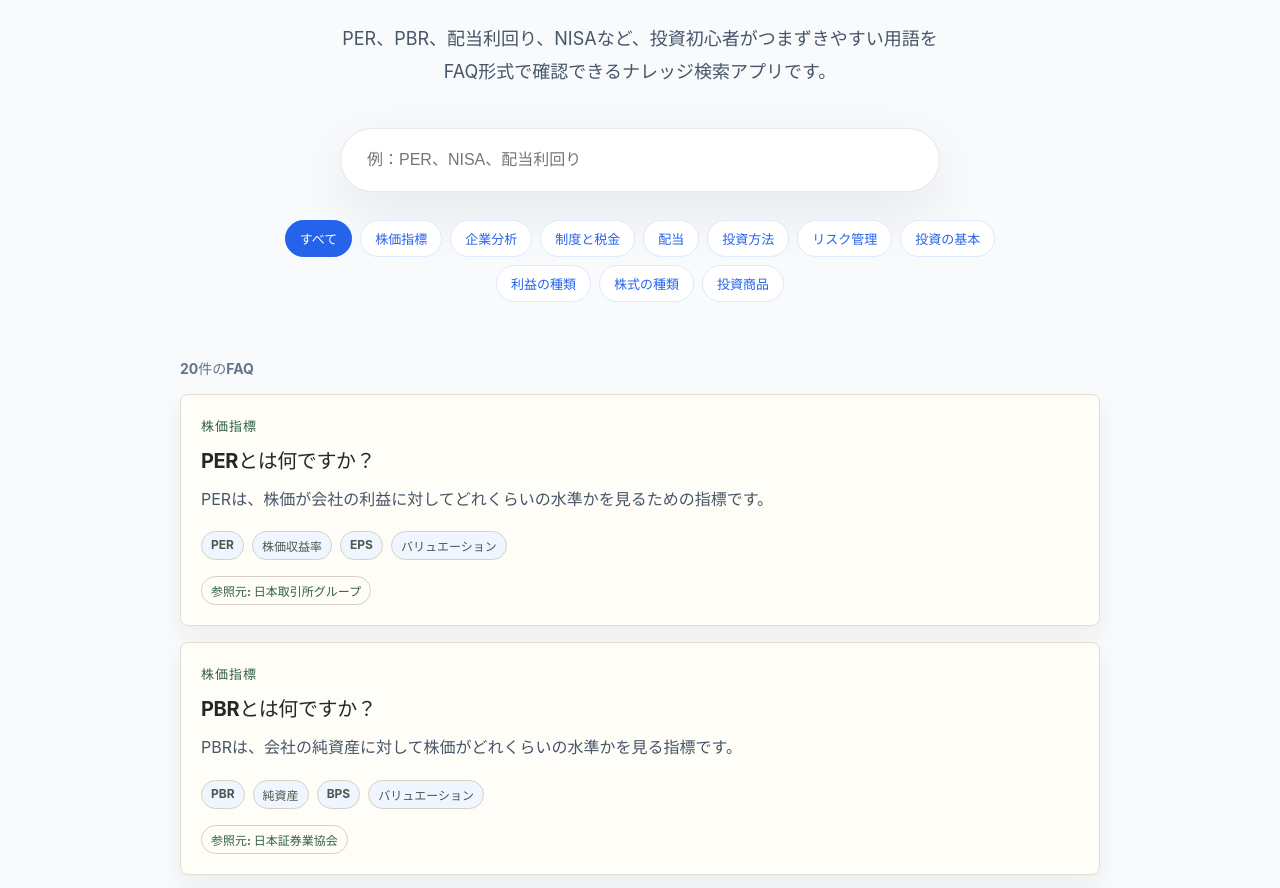
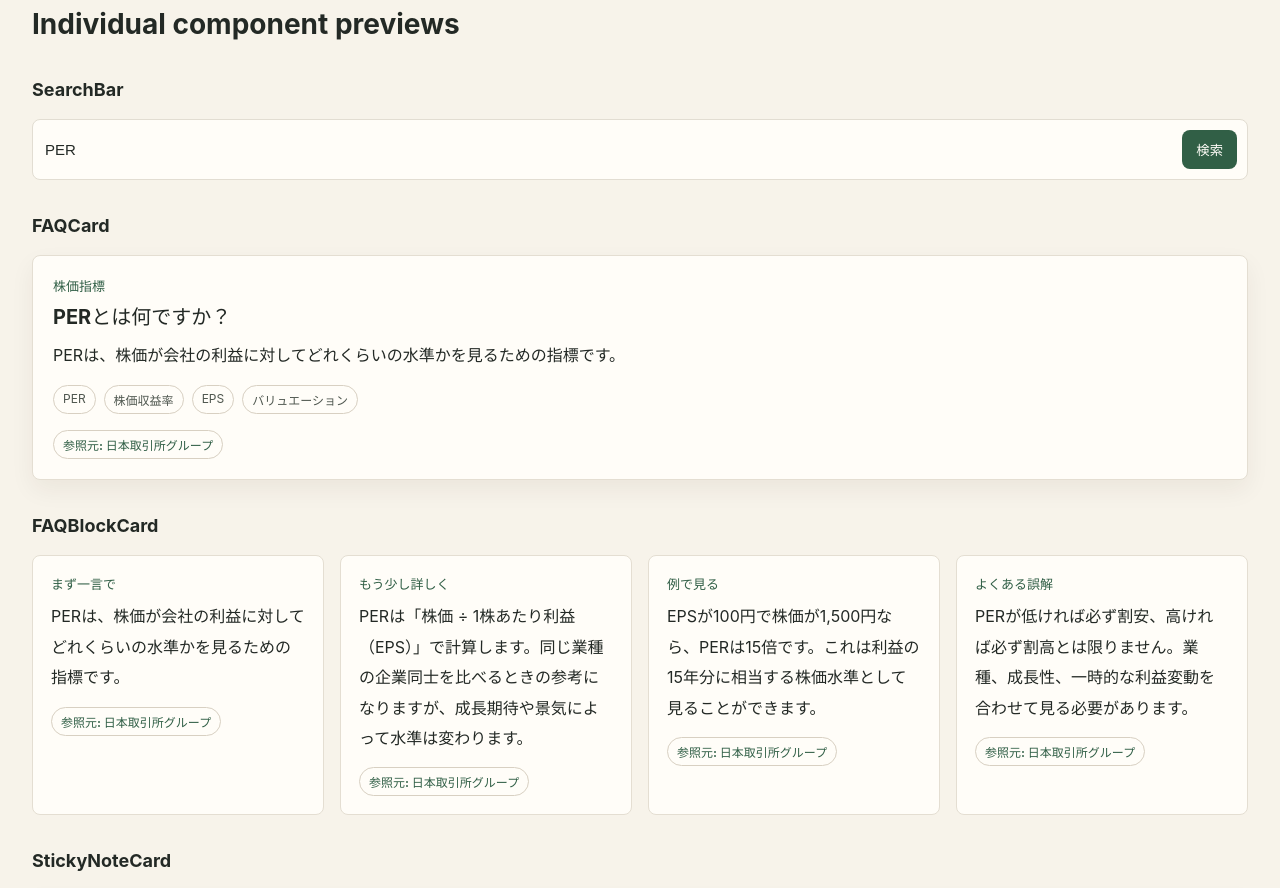
Before and after one commit to ryuusuraimu/stockwise, a React (Vite) app: page / in a window 1280 px wide. Shown: the part 216-1104 px from the top of the page. Built offline with nearby package versions, Linux system fonts and the light colour scheme.

Commit message:
Refactor App component to use HarnessPage and update component titles for clarity

```diff
--- a/src/App.tsx
+++ b/src/App.tsx
@@ -1,78 +1,7 @@
-import { useState } from "react";
-import "./App.css";
-import { faqs } from "./data/faqs";
-import { searchFaqs } from "./utils/searchFaqs";
-import { FAQCard } from "./components/FAQCard";
+import { HarnessPage } from './harness/HarnessPage'
 
 function App() {
-  const [searchText, setSearchText] = useState(""); // 検索キーワードの状態を管理・Reactが覚えるための箱
-  const [selectedCategory, setSelectedCategory] = useState("すべて");
-  const categories = ["すべて", ...new Set(faqs.map((faq) => faq.category))];
-
-  const searchedFaqs = searchFaqs(faqs, searchText);
-
-  const filteredFaqs =
-    selectedCategory === "すべて"
-      ? searchedFaqs
-      : searchedFaqs.filter((faq) => faq.category === selectedCategory);
-
-  return (
-    <main className="app">
-      <section className="hero">
-        <p className="eyebrow">Stockwise</p>
-        <h1>株式投資の基礎知識を、すばやく検索する。</h1>
-        <p className="description">
-          PER、PBR、配当利回り、NISAなど、投資初心者がつまずきやすい用語を
-          FAQ形式で確認できるナレッジ検索アプリです。
-        </p>
-
-        <div className="searchBox">
-          <input
-            type="text"
-            value={searchText}
-            onChange={(event) => setSearchText(event.target.value)}
-            placeholder="例：PER、NISA、配当利回り"
-            aria-label="検索キーワード"
-          />
-        </div>
-        <div className="categoryFilter" aria-label="FAQカテゴリ">
-          {categories.map((category) => (
-            <button
-              className={
-                selectedCategory === category
-                  ? "categoryButton isActive"
-                  : "categoryButton"
-              }
-              key={category}
-              type="button"
-              onClick={() => setSelectedCategory(category)}
-            >
-              {category}
-            </button>
-          ))}
-        </div>
-      </section>
-
-      <section className="results">
-        <p className="resultCount">{filteredFaqs.length}件のFAQ</p>
-
-        {filteredFaqs.length === 0 ? (
-          <div className="emptyMessage">
-            <p>該当するFAQが見つかりませんでした。</p>
-            <p>
-              別のキーワードを試すか、カテゴリを「すべて」に戻してみてください。
-            </p>
-          </div>
-        ) : (
-          <div className="faqList">
-            {filteredFaqs.map((faq) => (
-              <FAQCard faq={faq} key={faq.id} />
-            ))}
-          </div>
-        )}
-      </section>
-    </main>
-  );
+  return <HarnessPage />
 }
 
-export default App;
+export default App
--- a/src/harness/ComponentHarness.tsx
+++ b/src/harness/ComponentHarness.tsx
@@ -66,10 +66,10 @@ export function ComponentHarness() {
             margin: '0 0 8px',
           }}
         >
-          Stockwise Component Harness
+          Components
         </p>
         <h1 style={{ fontSize: '28px', lineHeight: 1.35, margin: 0 }}>
-          Editorial Investor Notebook UI
+          Individual component previews
         </h1>
       </header>
 
--- a/src/harness/ScreenStateHarness.tsx
+++ b/src/harness/ScreenStateHarness.tsx
@@ -95,6 +95,23 @@ const getNoteSources = (note: UserNote) => {
     getNoteFaq(note)?.sourceReferences.filter((source) =>
       note.sourceReferenceIds.includes(source.id),
     ) ?? []
+  )
+}
+
+function GroupHeading({ label }: { label: string }) {
+  return (
+    <p
+      style={{
+        borderBottom: '1px solid #e4ded2',
+        color: '#315f46',
+        fontSize: '13px',
+        fontWeight: 800,
+        margin: '8px 0 -4px',
+        paddingBottom: '8px',
+      }}
+    >
+      {label}
+    </p>
   )
 }
 
@@ -311,7 +328,7 @@ function AskAnswerPreview({ answer }: { answer: AIAnswer }) {
     })
 
   return (
-    <HarnessFrame title="Ask My Notes unlocked mock answer state">
+    <HarnessFrame title="Ask My Notes — unlocked answer state">
       <section style={{ ...surfaceStyle, display: 'grid', gap: '14px' }}>
         <p
           style={{
@@ -355,24 +372,31 @@ export function ScreenStateHarness() {
             margin: '0 0 8px',
           }}
         >
-          Stockwise Screen State Harness
+          Screen States
         </p>
         <h1 style={{ fontSize: '30px', lineHeight: 1.35, margin: '0 0 8px' }}>
-          Editorial Investor Notebook states
+          Screen state previews
         </h1>
         <p style={mutedTextStyle}>
           モックデータだけでホーム、FAQ詳細、理解ノート、ノートに聞く状態を確認します。
         </p>
       </header>
 
-      <HomeStatePreview title="Home with 0 notes" notes={mockNotesEmpty} />
-      <HomeStatePreview title="Home with 1 note" notes={mockNotesOne} />
-      <HomeStatePreview title="Home with 2 notes" notes={mockNotesTwo} />
-      <HomeStatePreview title="Home with 3 notes" notes={mockNotesAskUnlocked} />
+      <GroupHeading label="ホーム" />
+      <HomeStatePreview title="Home — 0 notes" notes={mockNotesEmpty} />
+      <HomeStatePreview title="Home — 1 note" notes={mockNotesOne} />
+      <HomeStatePreview title="Home — 2 notes" notes={mockNotesTwo} />
+      <HomeStatePreview title="Home — 3 notes (Ask unlocked)" notes={mockNotesAskUnlocked} />
+
+      <GroupHeading label="ライブラリ" />
       <FaqDetailPreview />
-      <NotesPreview title="Notes empty state" notes={mockNotesEmpty} />
-      <NotesPreview title="Notes with saved notes" notes={mockNotesAskUnlocked} />
-      <HarnessFrame title="Ask My Notes locked state">
+
+      <GroupHeading label="理解ノート" />
+      <NotesPreview title="Notes — empty state" notes={mockNotesEmpty} />
+      <NotesPreview title="Notes — with saved notes" notes={mockNotesAskUnlocked} />
+
+      <GroupHeading label="ノートに聞く" />
+      <HarnessFrame title="Ask My Notes — locked state">
         <AskLockedPanel savedNoteCount={2} />
       </HarnessFrame>
       <AskAnswerPreview answer={unlockedAnswer} />
```
